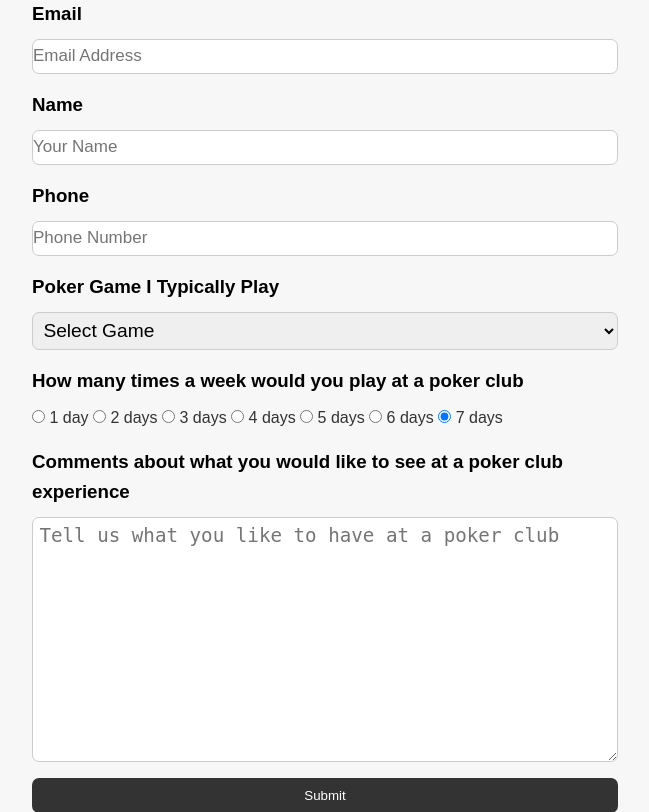
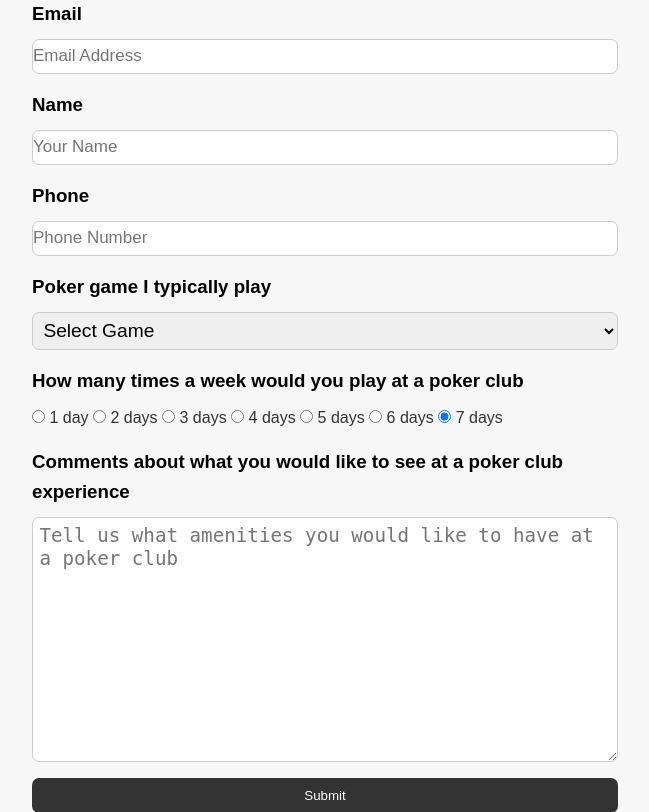
Before and after one commit to MichaelZane/python-web, a Flask app: page / in a window 1280 px wide. Shown: the part 333-1145 px from the top of the page, without its empty margins (315-964 px from the left). Run offline with Flask 2, Linux system fonts and the light colour scheme.

Commit message:
fixed html errors

```diff
--- a/templates/index.html
+++ b/templates/index.html
@@ -42,7 +42,7 @@
               />
       </div>
         <div class="form-group">
-          <h3>Poker Game I Typically Play</h3>
+          <h3>Poker game I typically play</h3>
           <select name="select_game">
             <option value="">Select Game</option>
             <option value="1/3 NL HoldEm">1/3 NL HoldEm</option>
@@ -68,7 +68,7 @@
             id=""
             cols="30"
             rows="10"
-            placeholder="Tell us what you like to have at a poker club"
+            placeholder="Tell us what amenities you would like to have at a poker club"
           ></textarea>
         </div>
         <input type="submit" value="Submit" class="btn" />
```
